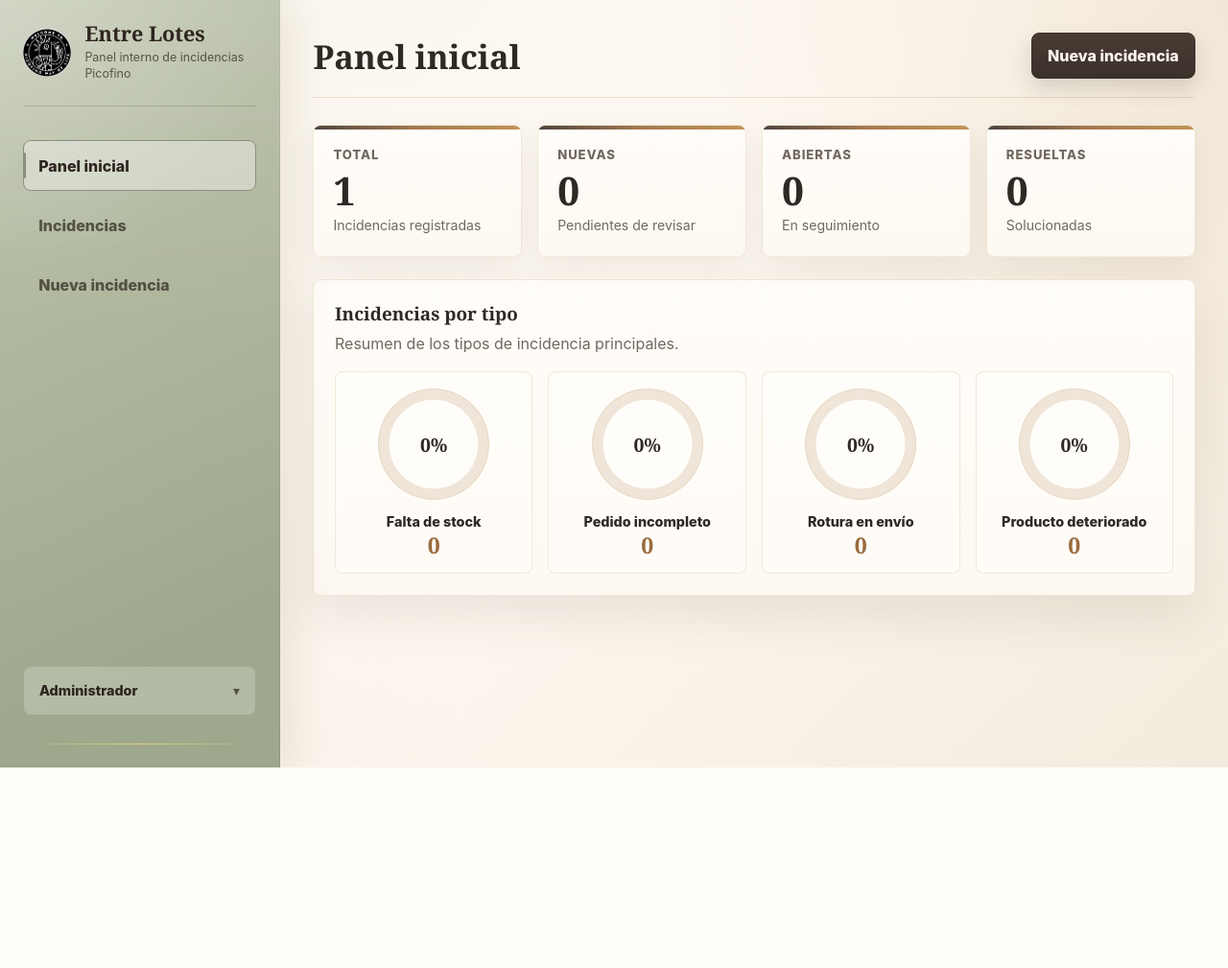
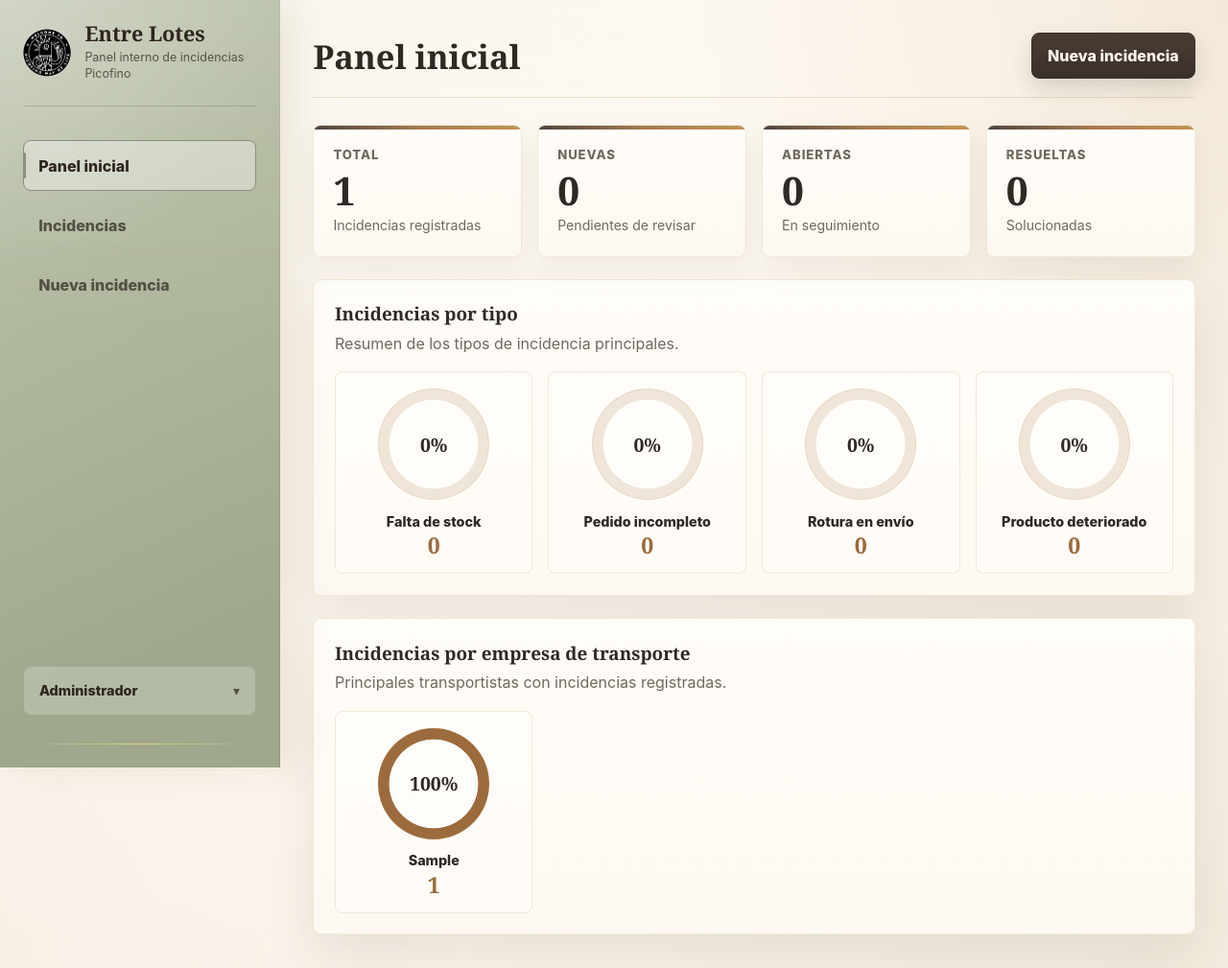
Before and after one commit to celiaefe/el_desaguisado, a Flask app: page /dashboard in a window 1280 px wide. Shown: the whole page at 96% size. Before the commit the page ends 800 px from the top, so only its background shows below. Run offline with Flask 3, Linux system fonts and the light colour scheme; a user stored in the database is signed in; tables that the repository leaves empty hold one stand-in row (values such as "Sample post").

Commit message:
Añadir selector de transportista y actualizar dashboard/sidebar

```diff
--- a/app.py
+++ b/app.py
@@ -94,6 +94,13 @@ ORIGENES_INCIDENCIA = [
     "Cliente",
     "Transporte",
     "Comercial",
+    "Otro",
+]
+TRANSPORTISTAS = [
+    "GLS",
+    "Seur Frío",
+    "Meana",
+    "Lofriastur",
     "Otro",
 ]
 ESTADO_BADGE_CLASSES = {
@@ -335,6 +342,8 @@ def validate_incidencia_form(form_data) -> tuple[dict, list[str]]:
         errors.append("Selecciona una prioridad válida.")
     if origen_incidencia and origen_incidencia not in ORIGENES_INCIDENCIA:
         errors.append("Selecciona un origen de incidencia válido.")
+    if transportista and transportista not in TRANSPORTISTAS:
+        errors.append("Selecciona un transportista válido.")
 
     unidades_raw = form_data.get("unidades_afectadas", "").strip()
     try:
@@ -814,6 +823,7 @@ def create_app() -> Flask:
             "estados_incidencia": ESTADOS_INCIDENCIA,
             "prioridades_incidencia": PRIORIDADES_INCIDENCIA,
             "origenes_incidencia": ORIGENES_INCIDENCIA,
+            "transportistas": TRANSPORTISTAS,
             "estado_badge_class": lambda value: badge_class(
                 value, ESTADO_BADGE_CLASSES
             ),
@@ -912,6 +922,27 @@ def create_app() -> Flask:
                     else 0,
                 }
             )
+        conteos_transportista = dict(
+            db.session.query(Incidencia.transportista, db.func.count(Incidencia.id))
+            .filter(Incidencia.transportista.isnot(None))
+            .filter(Incidencia.transportista != "")
+            .group_by(Incidencia.transportista)
+            .order_by(db.func.count(Incidencia.id).desc())
+            .limit(4)
+            .all()
+        )
+        total_transportistas_dashboard = sum(conteos_transportista.values())
+        incidencias_por_transportista = []
+        for transportista, count in conteos_transportista.items():
+            incidencias_por_transportista.append(
+                {
+                    "nombre": transportista,
+                    "total": count,
+                    "porcentaje": round((count / total_transportistas_dashboard) * 100)
+                    if total_transportistas_dashboard
+                    else 0,
+                }
+            )
 
         return render_template(
             "dashboard.html",
@@ -921,6 +952,7 @@ def create_app() -> Flask:
             abiertas=abiertas,
             resueltas=resueltas,
             incidencias_por_tipo=incidencias_por_tipo,
+            incidencias_por_transportista=incidencias_por_transportista,
         )
 
     @app.route("/incidencias")
--- a/templates/dashboard.html
+++ b/templates/dashboard.html
@@ -57,4 +57,35 @@
       {% endfor %}
     </div>
   </section>
+
+  <section class="panel">
+    <div class="panel-head">
+      <div>
+        <h2>Incidencias por empresa de transporte</h2>
+        <p>Principales transportistas con incidencias registradas.</p>
+      </div>
+    </div>
+
+    {% if incidencias_por_transportista %}
+      <div class="type-chart-grid" aria-label="Incidencias por empresa de transporte">
+        {% for transportista in incidencias_por_transportista %}
+          <article class="type-chart-card">
+            <div
+              class="type-donut type-donut-{{ (loop.index0 % 4) + 1 }}"
+              style="--value: {{ transportista.porcentaje }};"
+              aria-label="{{ transportista.nombre }}: {{ transportista.total }} incidencia{% if transportista.total != 1 %}s{% endif %}, {{ transportista.porcentaje }}%"
+            >
+              <span>{{ transportista.porcentaje }}%</span>
+            </div>
+            <div class="type-chart-copy">
+              <span>{{ transportista.nombre }}</span>
+              <strong>{{ transportista.total }}</strong>
+            </div>
+          </article>
+        {% endfor %}
+      </div>
+    {% else %}
+      <p class="empty-state">Aún no hay transportistas informados en las incidencias.</p>
+    {% endif %}
+  </section>
 {% endblock %}
```
Also changed, not shown: templates/_incidencia_form_fields.html (+10 -1 lines).
